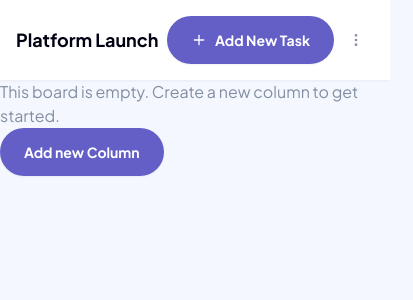
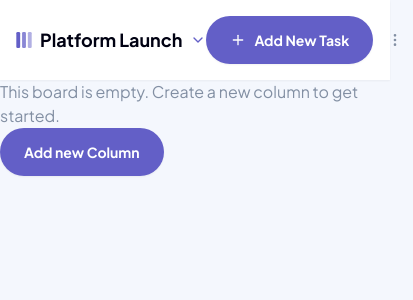
Before and after one commit to juandadev/kanban-board, a Next.js app: page / in a window 390 px wide. Shown: the top 300 px of the page, 413 px wide, since content can reach past the window. Built offline with nearby package versions, Linux system fonts and the light colour scheme.

Commit message:
feat: Board name button of navbar on mobile view

```diff
--- a/src/components/Navbar/Navbar.tsx
+++ b/src/components/Navbar/Navbar.tsx
@@ -2,9 +2,10 @@
 
 import React from "react";
 import { Button } from "@/components/ui/button";
-import { EllipsisVerticalIcon, PlusIcon } from "lucide-react";
+import { ChevronDownIcon, EllipsisVerticalIcon, PlusIcon } from "lucide-react";
 import { useMediaQuery } from "@/hooks/useMediaQuery";
 import { useActiveBoard } from "@/hooks/useActiveBoard";
+import KanbanIcon from "@/icons/KanbanIcon";
 
 export function Navbar() {
   const isMobile = useMediaQuery("(max-width: 375px)");
@@ -12,9 +13,18 @@ export function Navbar() {
 
   return (
     <nav className="p-4 md:px-6 md:py-4 lg:pl-6 lg:pr-8 lg:pt-5 lg:pb-7 bg-card text-card-foreground shadow-xs flex justify-between items-center">
-      <span className="lg:text-2xl text-lg font-bold">
-        {board?.name || "Kanban Board"}
-      </span>
+      <Button
+        variant="ghost"
+        className="p-0 text-card-foreground rounded-none hover:bg-transparent"
+      >
+        <KanbanIcon size={25} />
+        <div className="flex gap-2 items-center">
+          <span className="lg:text-2xl text-lg font-bold">
+            {board?.name || "Kanban Board"}
+          </span>
+          <ChevronDownIcon className="text-primary size-4" />
+        </div>
+      </Button>
       <div className="flex gap-1 items-center">
         <Button size={isMobile ? "menu" : "default"}>
           <PlusIcon /> {!isMobile && "Add New Task"}
--- /dev/null
+++ b/src/icons/KanbanIcon.tsx
@@ -0,0 +1,17 @@
+import { IconProps } from "@/types";
+
+export default function KanbanIcon({ size, ...props }: IconProps) {
+  return (
+    <svg
+      height={size}
+      viewBox="0 0 24 25"
+      fill="none"
+      xmlns="http://www.w3.org/2000/svg"
+      {...props}
+    >
+      <rect width={6} height={25} rx={2} fill="#635FC7" />
+      <rect opacity={0.75} x={9} width={6} height={25} rx={2} fill="#635FC7" />
+      <rect opacity={0.5} x={18} width={6} height={25} rx={2} fill="#635FC7" />
+    </svg>
+  );
+}
--- /dev/null
+++ b/src/types/index.tsx
@@ -0,0 +1,5 @@
+import React from "react";
+
+export interface IconProps extends React.SVGProps<SVGSVGElement> {
+  size?: number;
+}
```
